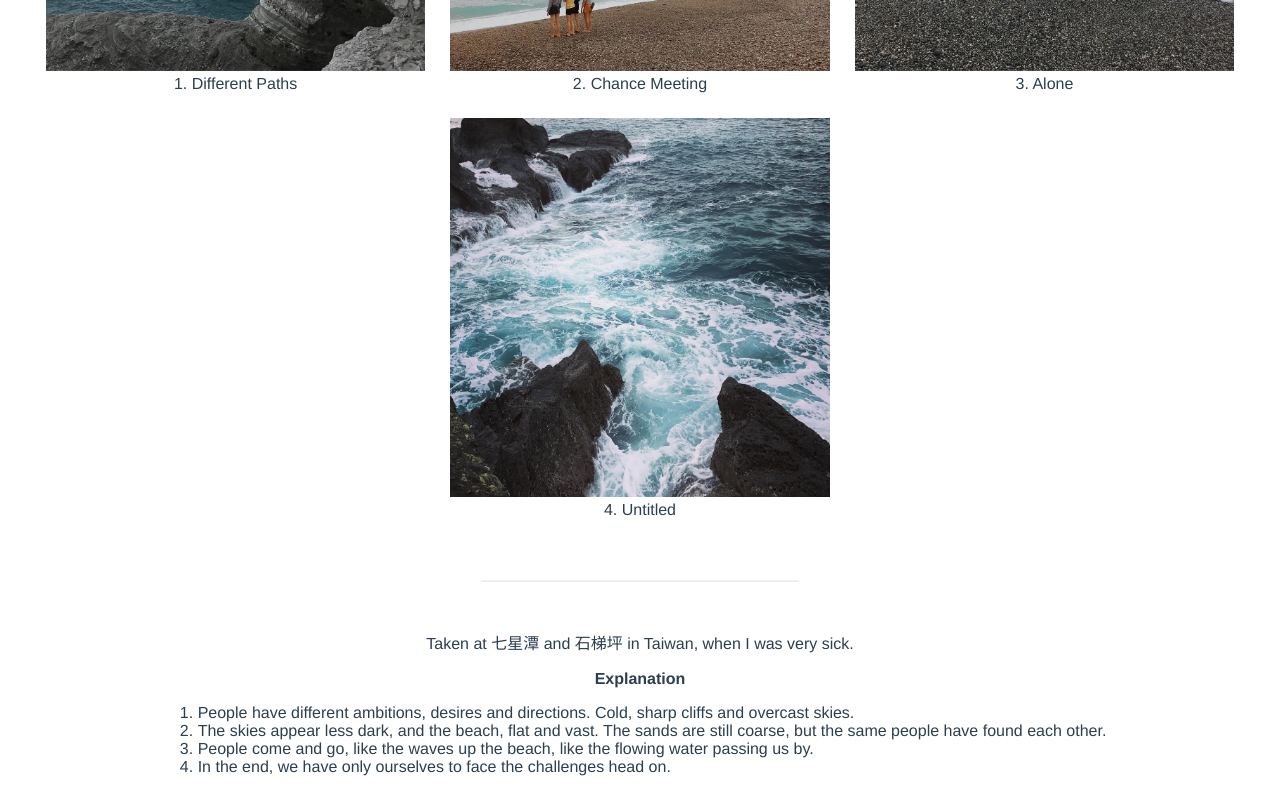
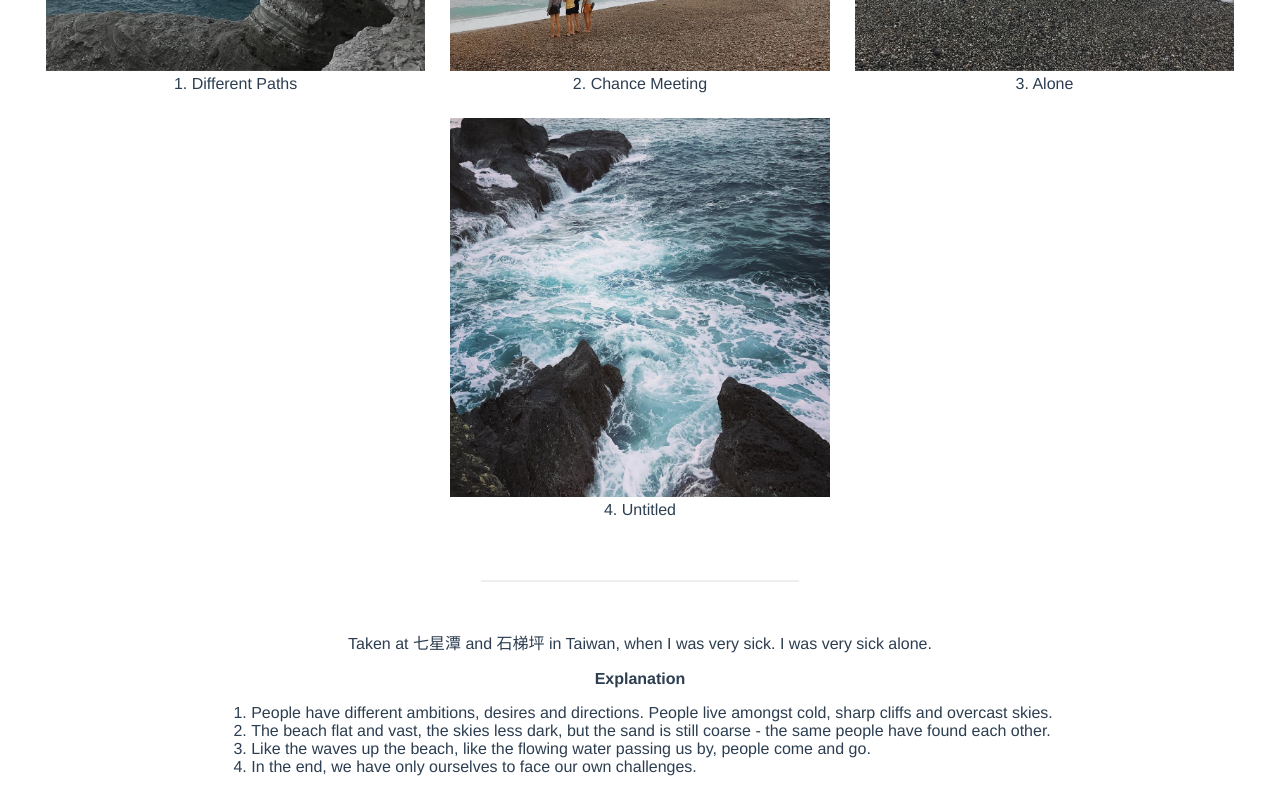
Before and after one commit to causztic/lyrical-arts, a Vue app: page /#/ in a window 1280 px wide. Shown: the part 426-1226 px from the top of the page. Built offline with nearby package versions, Linux system fonts and the light colour scheme.

Commit message:
updated quotes

```diff
--- a/src/components/Images.vue
+++ b/src/components/Images.vue
@@ -27,15 +27,15 @@
     </div>
     <hr/>
     <p>
-      Taken at 七星潭 and 石梯坪 in Taiwan, when I was very sick.
+      Taken at 七星潭 and 石梯坪 in Taiwan, when I was very sick. I was very sick alone.
     </p>
     <div class='explanation'>
       <b>Explanation</b>
       <ol>
-        <li>People have different ambitions, desires and directions. Cold, sharp cliffs and overcast skies.</li>
-        <li>The skies appear less dark, and the beach, flat and vast. The sands are still coarse, but the same people have found each other.</li>
-        <li>People come and go, like the waves up the beach, like the flowing water passing us by.</li>
-        <li>In the end, we have only ourselves to face the challenges head on.</li>
+        <li>People have different ambitions, desires and directions. People live amongst cold, sharp cliffs and overcast skies.</li>
+        <li>The beach flat and vast, the skies less dark, but the sand is still coarse - the same people have found each other.</li>
+        <li>Like the waves up the beach, like the flowing water passing us by, people come and go.</li>
+        <li>In the end, we have only ourselves to face our own challenges.</li>
       </ol>
     </div>
   </div>
```
